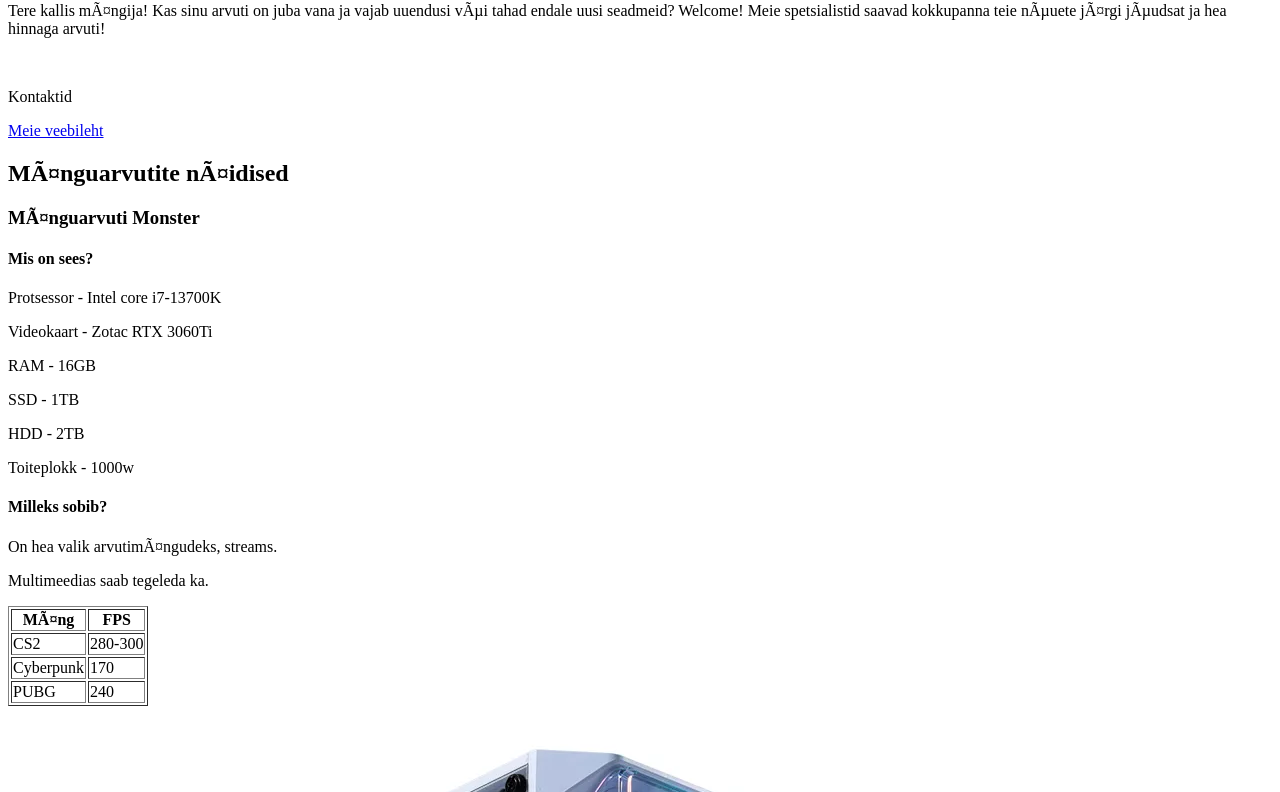
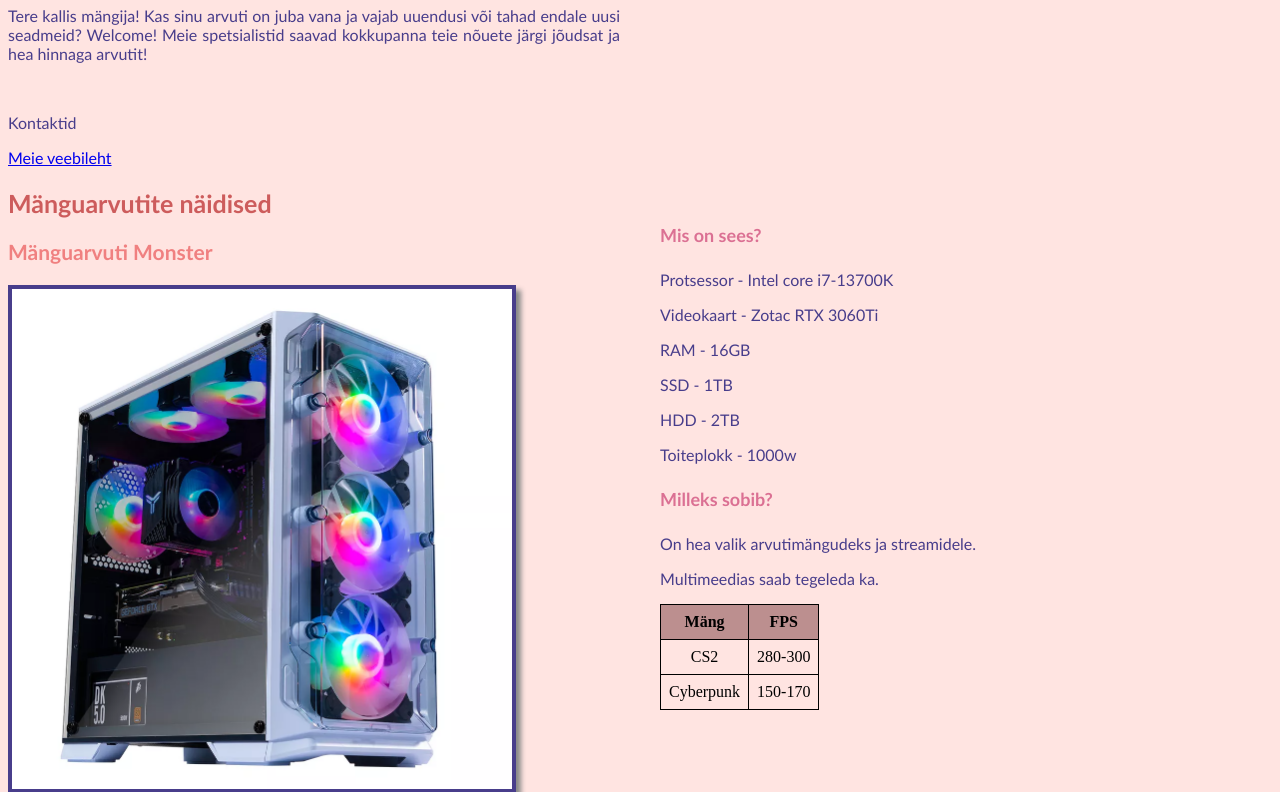
Before and after one commit to kkerychka/seminaride-veebileht, a plain HTML site: page index.html in a window 1280 px wide. Shown: the part 78-870 px from the top of the page. Drawn offline with Linux system fonts and the light colour scheme; files whose address does not match are found by name.

Commit message:
css fail

```diff
--- a/index.html
+++ b/index.html
@@ -1,50 +1,74 @@
 <!DOCTYPE html>
 <html>
+
 <head>
-<title>gamerslab</title>
+    <meta charset="utf-8">
+    <link rel="stylesheet" href="style.css">
+    <title>gamerslab</title>
 </head>
-<body>
-
-<h1>Mänguarvutid gamesrlab</h1>
-<p>Tere kallis mängija! Kas sinu arvuti on juba vana ja vajab uuendusi või tahad endale uusi seadmeid? Welcome! Meie spetsialistid saavad kokkupanna teie nõuete järgi jõudsat ja hea hinnaga arvuti! </p>
-<br />
-<p>Kontaktid<p>
 
 <body>
+    <div style="display: flex; justify-content: space-between;">
 
-<p><a href="https://manguarvutid.ee/" target="_blank">Meie veebileht</a></p>
+        <div style="flex: 1; padding-right: 20px;">
+            <h1 id="pealkiri">Mänguarvutid!</h1>
+            <p class="tekst">Tere kallis mängija! Kas sinu arvuti on juba vana ja vajab uuendusi või tahad endale uusi seadmeid? Welcome! Meie spetsialistid saavad kokkupanna teie nõuete järgi jõudsat ja hea hinnaga arvutit!</p>
+            <br />
+            <p class="tekst">Kontaktid<p>
+            <p class="tekst"><a href="https://manguarvutid.ee/" target="_blank">Meie veebileht</a></p>
+            <h2 id="pealkiri_2">Mänguarvutite näidised</h2>
+            <h3 id="pealkiri_3">Mänguarvuti Monster</h3>
+            <img src="arvuti.png" weight="500" height="500" class="raamiga-pilt" />
+        </div>
 
+        <div style="flex: 1; padding-left: 20px;">
+	    <br />
+	    <br />
+	    <br />
+	    <br />
+	    <br />
+	    <br />
+	    <br />
+	    <br />
+	    <br />
+	    <br />
+	    <br />
+	    <br />
+	    <br />
+	    <br />
+	    <br />
+            <h4 id="pealkiri_4">Mis on sees?</h4>
+            <p class="tekst">Protsessor - Intel core i7-13700K</p>
+            <p class="tekst">Videokaart - Zotac RTX 3060Ti</p>
+            <p class="tekst">RAM - 16GB</p>
+            <p class="tekst">SSD - 1TB</p>
+            <p class="tekst">HDD - 2TB</p>
+            <p class="tekst">Toiteplokk - 1000w</p>
+            <h4 id="pealkiri_4">Milleks sobib?</h4>
+            <p class="tekst">On hea valik arvutimängudeks ja streamidele.</p>
+            <p class="tekst">Multimeedias saab tegeleda ka.</p>
+
+            <table class="kujundatud-tabel">
+                <thead>
+                    <tr>
+                        <th>Mäng</th>
+                        <th>FPS</th>
+                    </tr>
+                </thead>
+                <tbody>
+                    <tr>
+                        <td>CS2</td>
+                        <td>280-300</td>
+                    </tr>
+                    <tr>
+                        <td>Cyberpunk</td>
+                        <td>150-170</td>
+                    </tr>
+                </tbody>
+            </table>
+        </div>
+
+    </div>
 </body>
 
-<h2>Mänguarvutite näidised</h2>
-<h3>Mänguarvuti Monster</h3>
-<h4>Mis on sees?</h4>
-<p>Protsessor - Intel core i7-13700K</p>
-<p>Videokaart - Zotac RTX 3060Ti</p>
-<p>RAM - 16GB</p>
-<p>SSD - 1TB</p>
-<p>HDD - 2TB</p>
-<p>Toiteplokk - 1000w</p>
-<h4>Milleks sobib?</h4>
-<p>On hea valik arvutimängudeks, streams.</p>
-<p>Multimeedias saab tegeleda ka.</p>
-<meta charset="utf-8">
-
-<table border="1">
-<tr>
-<th>Mäng
-<th>FPS
-</tr>
-<tr>
-<td>CS2
-<td>280-300
-</tr>
-<td>Cyberpunk
-<td>170
-</tr>
-<td>PUBG
-<td>240
-</table>
-
-<img src="C:\Users\karin\OneDrive\Документы\arvuti.png" />
 </html>
--- /dev/null
+++ b/style.css
@@ -0,0 +1,53 @@
+#pealkiri {
+    color: #4B0082;
+    font-size: 30px;
+    font-family: Candara, sans-serif;
+}
+
+#pealkiri_2 {
+    color: #CD5C5C;
+    font-size: 25px;
+    font-family: Candara, sans-serif;
+}
+
+#pealkiri_3 {
+    color: #F08080;
+    font-size: 21px;
+    font-family: Candara, sans-serif;
+}
+
+#pealkiri_4 {
+    color: #DB7093;
+    font-size: 18px;
+    font-family: Candara, sans-serif;
+}
+
+.tekst {
+    color: #483D8B;
+    font-size: 16px;
+    font-family: candara, serif;
+    text-align: justify;
+}
+
+.raamiga-pilt {
+    border: 4px solid #483D8B;
+    box-shadow: 5px 5px 5px #888888;
+}
+.kujundatud-tabel {
+    border-collapse: collapse;
+}
+
+.kujundatud-tabel th, .kujundatud-tabel td {
+    border: 1px solid black;
+    padding: 8px;
+    text-align: center;
+}
+
+.kujundatud-tabel thead {
+    background-color: #BC8F8F;
+    font-weight: bold;
+}
+
+body {
+    background-color: #FFE4E1;
+}
```
